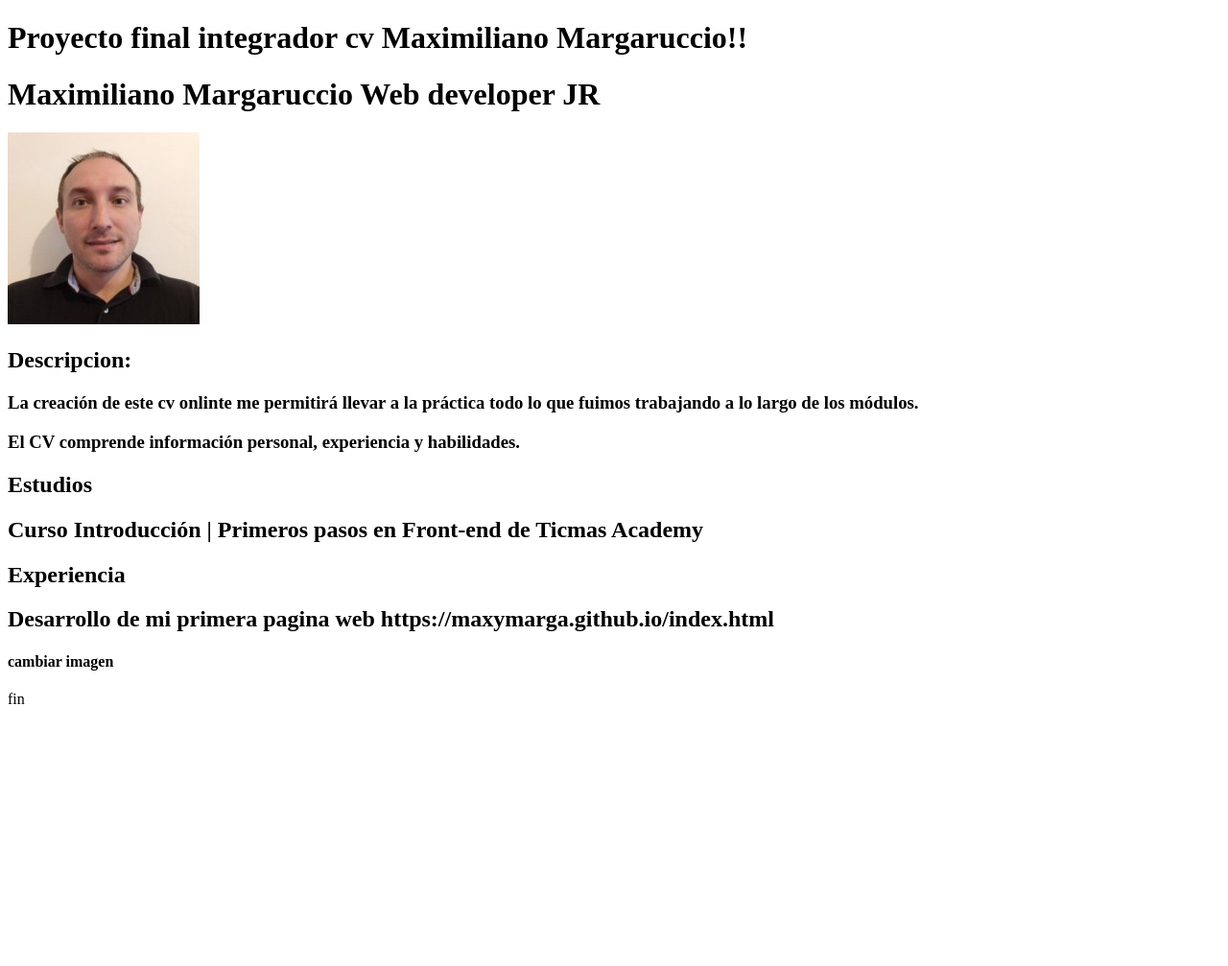
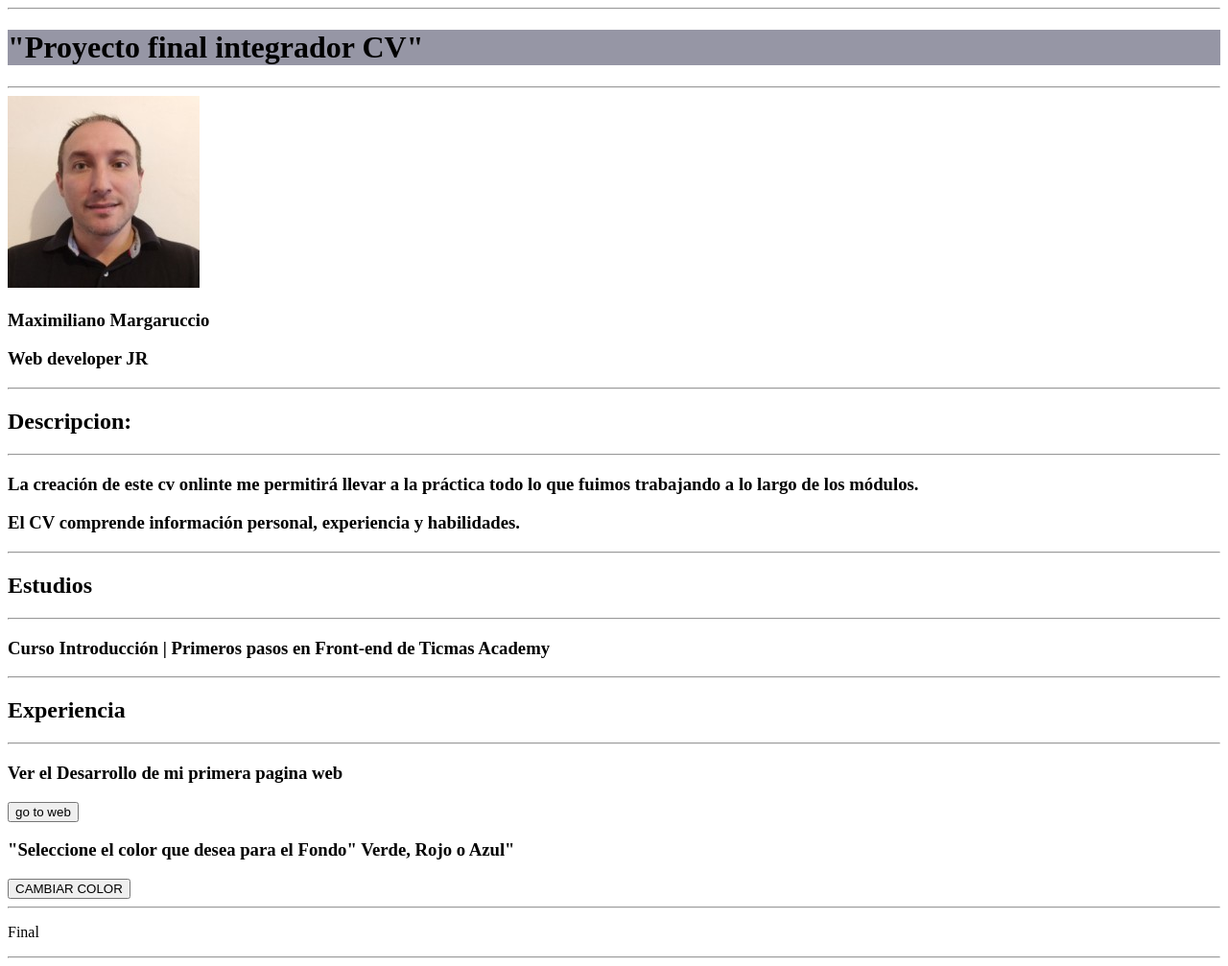
Before and after one commit to Maxymarga/Maxymarga.github.io, a plain HTML site: page index.html in a window 1280 px wide. Shown: the whole page at 96% size. Before the commit the page ends 800 px from the top, so only its background shows below. Drawn offline with Linux system fonts and the light colour scheme; files that its build step writes are made by us from their sources; files whose address does not match are found by name.

Commit message:
Add files via upload

```diff
--- a/index.html
+++ b/index.html
@@ -5,26 +5,70 @@
     <meta http-equiv="X-UA-Compatible" content="IE=edge">
     <meta name="viewport" content="width=<device-width>, initial-scale=1.0">
     <title>Pfi de Maximiliano Margaruccio!</title>
-    <link rel=”stylesheet” type=”text/css” href=”https://github.com/Maxymarga/Maxymarga.github.io/blob/main/estilo.css”
+
+    <link rel="stylesheet" href="css/estilo.css">
 </head>
 <body>
+    <hr>
+    <h1 STYLE="background-color: rgb(150, 150, 165)">"Proyecto final integrador CV"</h1>
+    <hr>
 
-    <h1>Proyecto final integrador cv Maximiliano Margaruccio!!</h1>
-    <h1>Maximiliano Margaruccio
-        Web developer JR</h1>
-    <img src="https://github.com/Maxymarga/Maxymarga.github.io/blob/main/yo.jpg" alt="NO NO la imagen NO SE CARGA"/>
-        <h2>Descripcion:</h2><h3>La creación de este cv onlinte me permitirá llevar a la práctica todo lo que fuimos trabajando
-            a lo largo de los módulos.</h3>
+    <img src="C:\Users\Maxi\Desktop\ArgentinaProg4.0\proyectoinicial\imagen\yo.jpg" alt="NO NO la imagen NO SE CARGA"/>
+
+    <div>
+
+    <h3>Maximiliano Margaruccio</h3>
+        <h3>Web developer JR</h3>
+</div>
+
+    <hr>
+    <h2>Descripcion:</h2>
+    <hr>
+        <h3>La creación de este cv onlinte me permitirá llevar a la práctica todo lo que fuimos trabajando a lo largo de los módulos.</h3>
 
         <h3>El CV comprende información personal, experiencia y habilidades.</h3>
 
+    <hr>
     <h2>Estudios</h2>
-    <h2>Curso Introducción | Primeros pasos en Front-end de Ticmas Academy</h2>
+    <hr>
+    <h3>Curso Introducción | Primeros pasos en Front-end de Ticmas Academy</h3>
+    <hr>
     <h2>Experiencia</h2>
-    <h2>Desarrollo de mi primera pagina web https://maxymarga.github.io/index.html</h2>
+    <hr>
+    <h3 id="boton1"> Ver el Desarrollo de mi primera pagina web </h3>
+
+    <button>
+        go to web
+        <!--insertar codigo de JS-->
+        <script src="jscode.js">
 
 
-    <h4>cambiar imagen</h4>
-    <p>fin</p>
+        </script>
+      </button>
+     <!--https://maxymarga.github.io/index.html -->
+
+
+
+
+    <!--comentarios -->
+
+    <h3>"Seleccione el color que desea para el Fondo"
+        Verde, Rojo o Azul"</h3>
+
+        <button>
+          CAMBIAR COLOR
+          <script src="jscode.js">
+
+
+          </script>
+        </button>
+
+
+        <script>
+
+        </script>
+<hr>
+<p id="msjfinal">Final</p>
+<hr>
 </body>
 </html>
```
